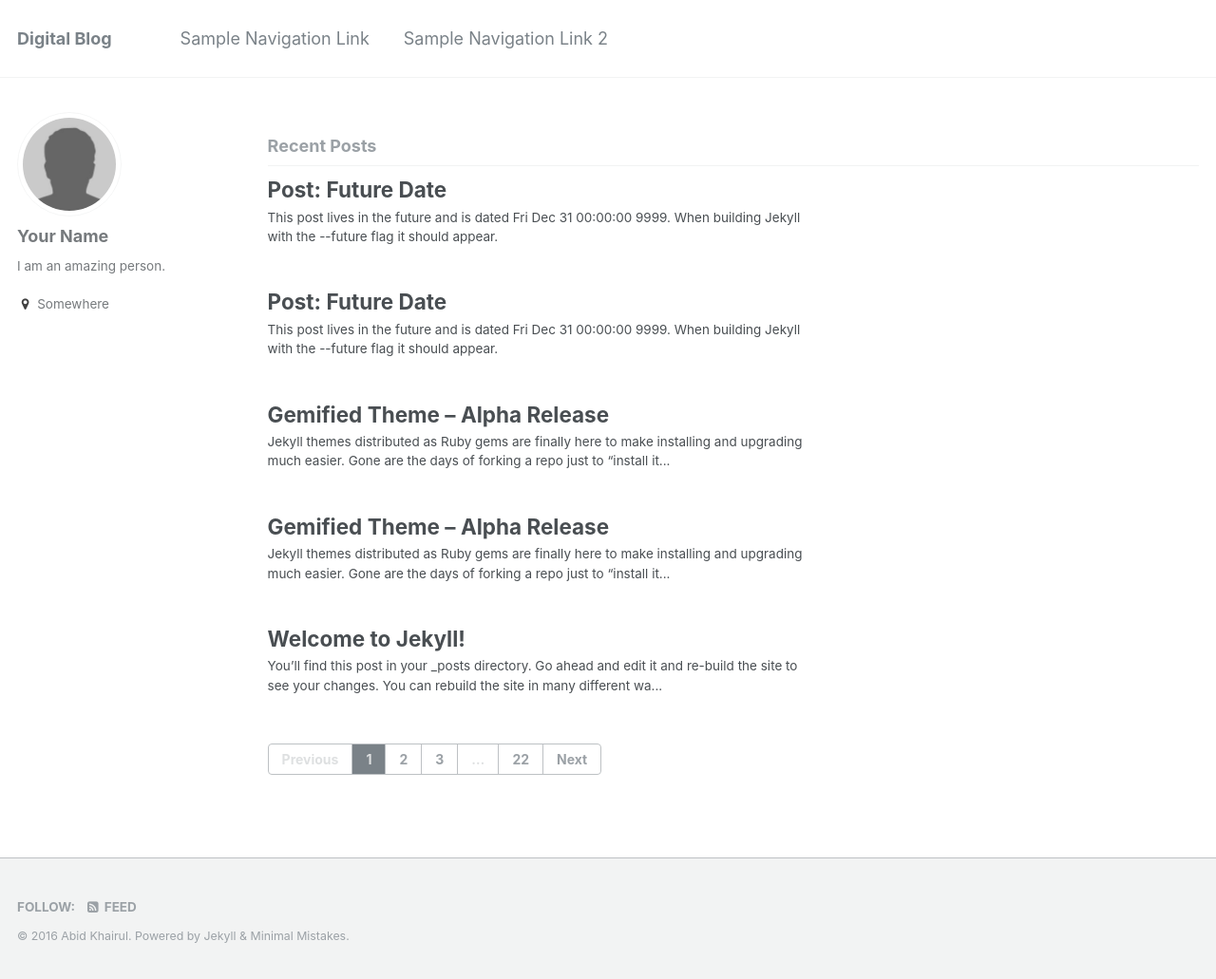
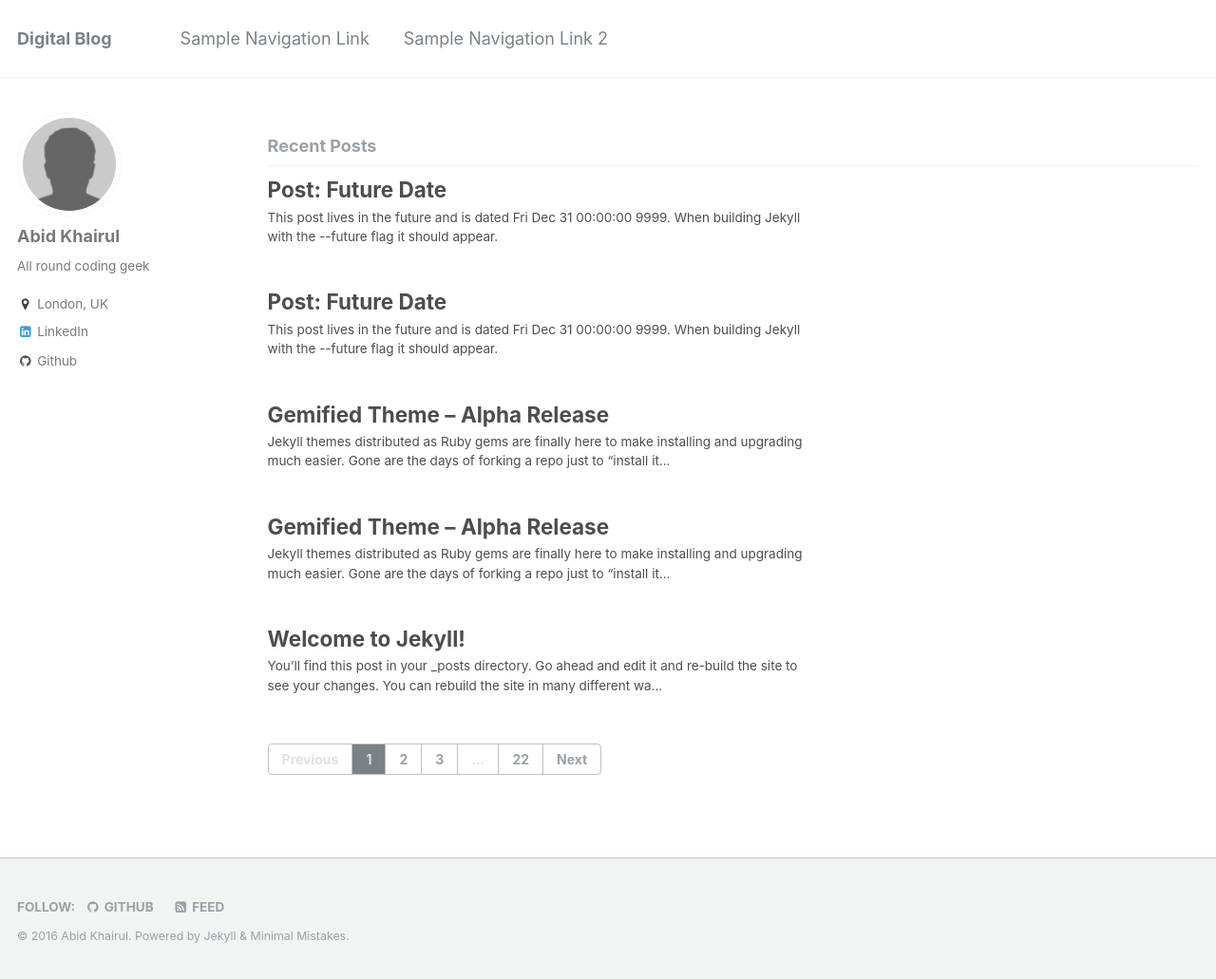
Before and after one commit to abid-khairul/abid-khairul.github.io, a Jekyll site: the page built from index.html, in a window 1280 px wide and 1031 px high. Shown: the whole window at 95% size. Built offline with Jekyll 4.4.1, drawn with Linux system fonts in a browser that asks for light colours; the list of posts is cut into pages by our own code.

Commit message:
Customise config with my bio info

```diff
--- a/_config.yml
+++ b/_config.yml
@@ -77,10 +77,10 @@ analytics:
 
 # Site Author
 author:
-  name             : "Your Name"
+  name             : "Abid Khairul"
   avatar           : "bio-photo.jpg"
-  bio              : "I am an amazing person."
-  location         : "Somewhere"
+  bio              : "All round coding geek"
+  location         : "London, UK"
   email            :
   uri              :
   bitbucket        :
@@ -89,12 +89,12 @@ author:
   flickr           :
   facebook         :
   foursquare       :
-  github           :
+  github           : "https://github.com/abid-khairul/"
   google_plus      :
   keybase          :
   instagram        :
   lastfm           :
-  linkedin         :
+  linkedin         : ""
   pinterest        :
   soundcloud       :
   stackoverflow    : # "123456/username" (the last part of your profile url, e.g. http://stackoverflow.com/users/123456/username)
```
